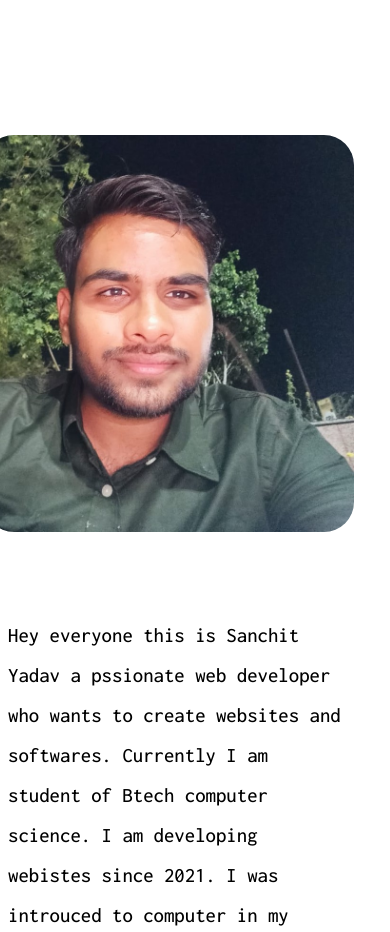
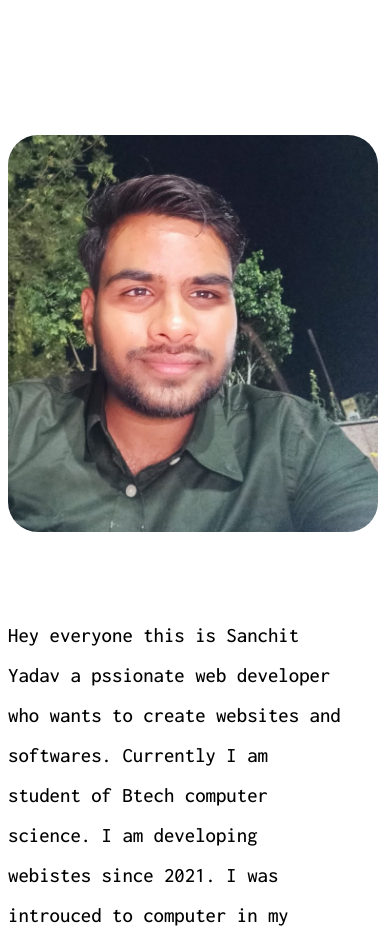
Before and after one commit to SanchitYadav2005/Portfolio-site, a React (Vite) app: page / in a window 390 px wide. Shown: the part 1220-2152 px from the top of the page. Built offline with nearby package versions, Linux system fonts and the light colour scheme.

Commit message:
almost done

```diff
--- a/src/styles/header.css
+++ b/src/styles/header.css
@@ -94,7 +94,7 @@
   margin-right: 3em;
   border-radius: 30px;
   cursor: pointer;
-  margin-left: 3em;
+  margin-left: 6em;
 }
 .para {
   font-size: 1.3em;
@@ -160,7 +160,7 @@
   }
   .intro-img{
     width: 110%;
-    margin-left: -1.5em;
+    margin-left: 0em;
   }
   .para{
     margin-top: 4em;
```
